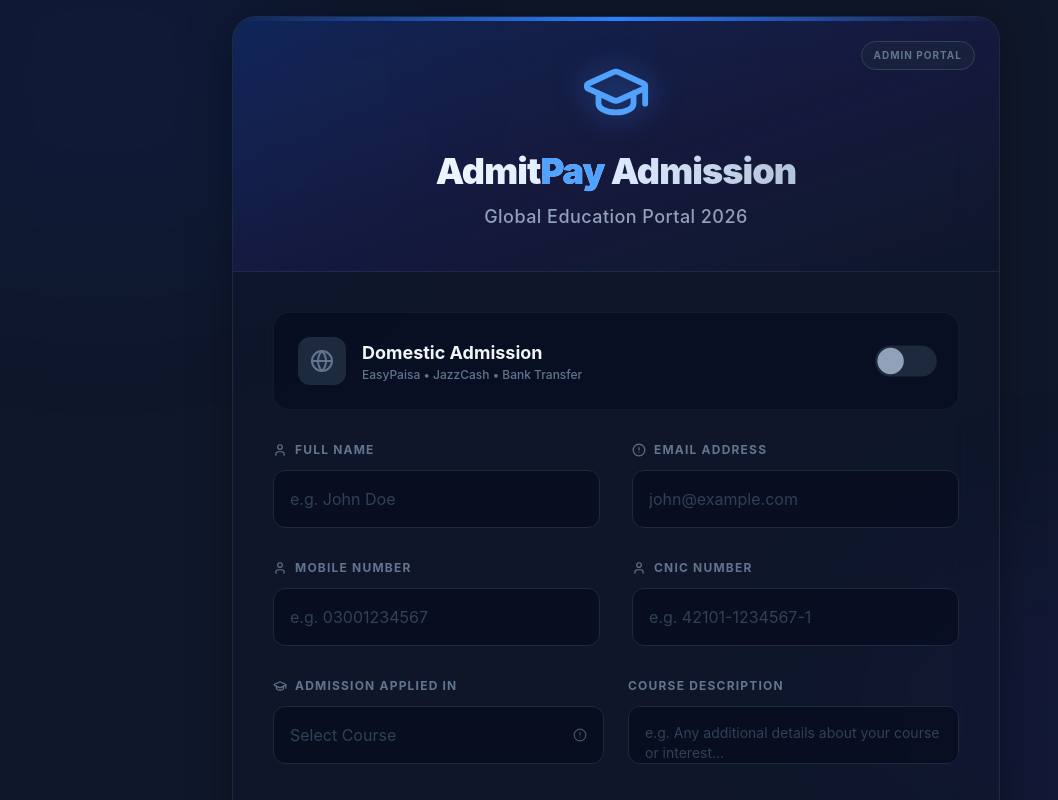
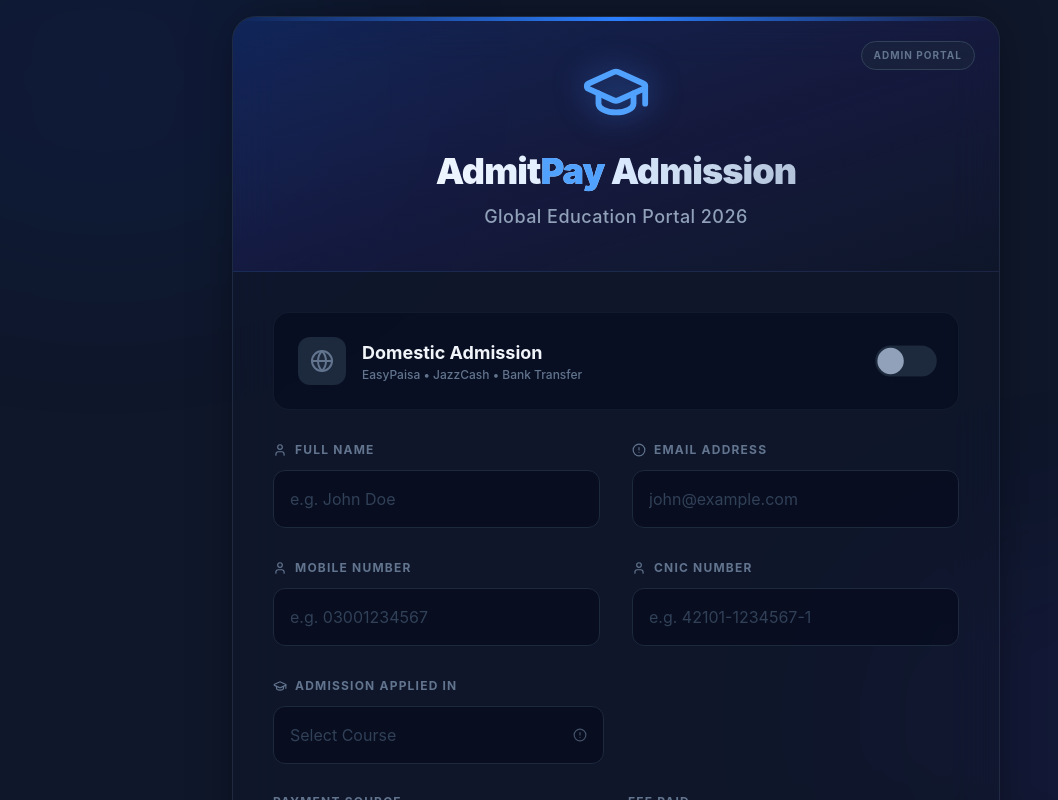
Before and after one commit to dsystem963-hub/fee-verifier, a React (Vite) app in the folder client/: page / in a window 1280 px wide. Shown: the top 800 px of the page, without its empty margins (24-1082 px from the left). Built offline with nearby package versions, Linux system fonts and the light colour scheme.

Commit message:
Corrected course description: integrated into details and made student-side conditional

```diff
--- a/client/src/App.jsx
+++ b/client/src/App.jsx
@@ -328,7 +328,14 @@
                             <div className="text-slate-300">{row.email}</div>
                             <div className="text-slate-400">{row.mobile_number}</div>
                           </td>
-                          <td className="p-4 text-sm text-slate-400">CNIC: {row.cnic}</td>
+                          <td className="p-4 text-sm text-slate-400">
+                            <div>CNIC: {row.cnic}</div>
+                            {row.course_description && (
+                              <div className="text-[10px] text-slate-500 italic mt-1 bg-slate-900/50 p-1 rounded border border-slate-700/50">
+                                {row.course_description}
+                              </div>
+                            )}
+                          </td>
                           <td className="p-4 font-mono text-sm text-slate-300">{row.transaction_id}</td>
                           <td className="p-4 font-bold text-blue-400 text-sm">{row.course}</td>
                           <td className="p-4">
@@ -467,17 +474,19 @@
                 )}
               </div>
 
-              <div className="group space-y-3">
-                <label className="text-xs font-bold text-slate-500 uppercase tracking-widest flex items-center gap-2 group-focus-within:text-blue-400 transition-colors">
-                  Course Description
+              {formData.course && (
+                <div className="group space-y-3 animate-in fade-in slide-in-from-right-4 duration-500">
+                  <label className="text-xs font-bold text-slate-400 uppercase tracking-widest flex items-center gap-2">
+                     Additional Class Info (e.g. {formData.course === 'Artificial Intelligence' ? 'Evening Class 11 Pm' : 'Timing/Batch'})
                   </label>
                   <textarea
-                  placeholder="e.g. Any additional details about your course or interest..."
+                    placeholder="e.g. Evening Class 11 Pm..."
                     className="w-full h-[58px] bg-slate-950/50 border border-slate-800 rounded-xl p-4 outline-none focus:border-blue-500/50 focus:ring-4 focus:ring-blue-500/5 transition-all placeholder:text-slate-700 text-sm resize-none"
                     value={formData.courseDescription}
                     onChange={(e) => setFormData({ ...formData, courseDescription: e.target.value })}
                   />
                 </div>
+              )}
             </div>
 
             <div className="grid grid-cols-1 md:grid-cols-2 gap-6">
```
Lines whose indentation alone changed are shown as unchanged.
